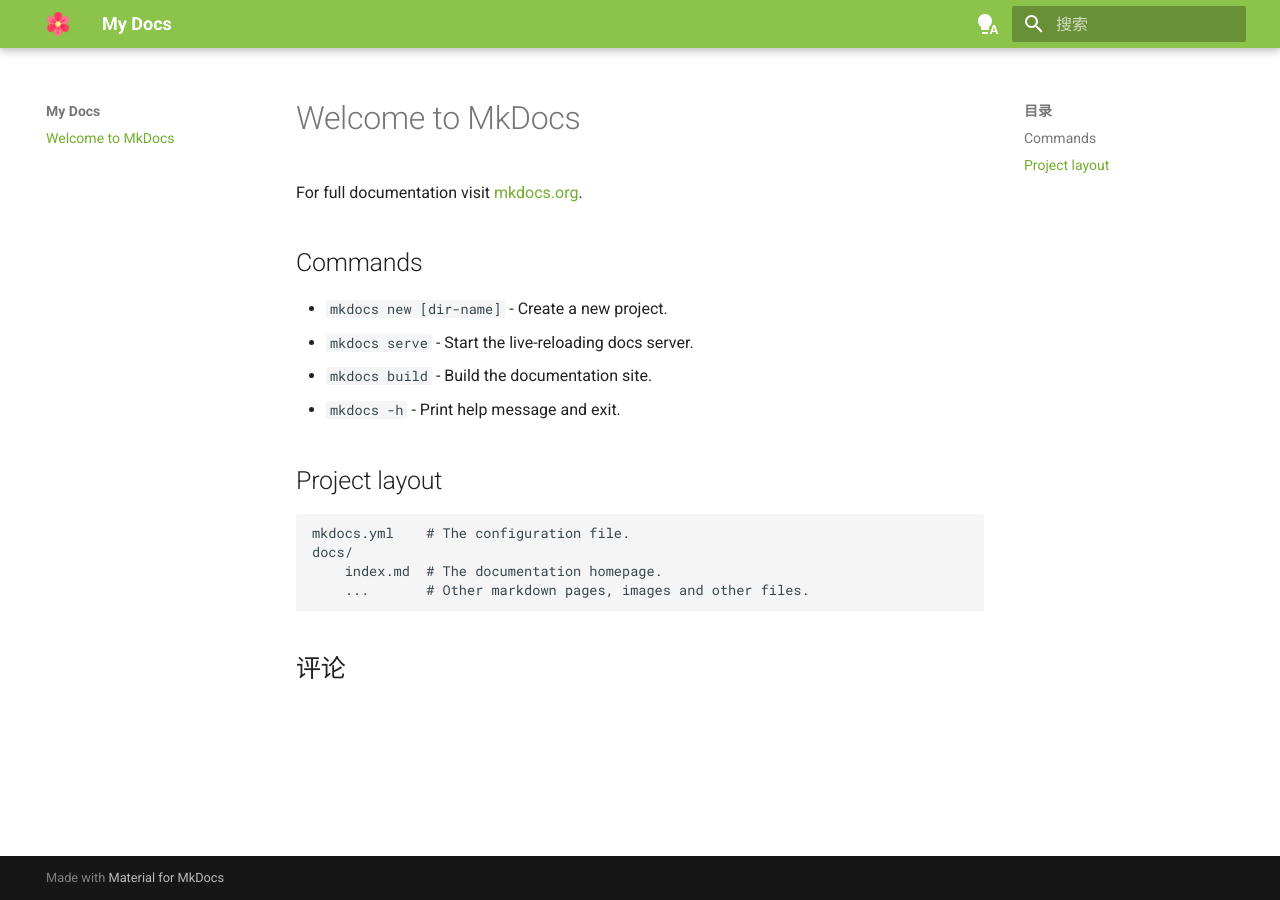
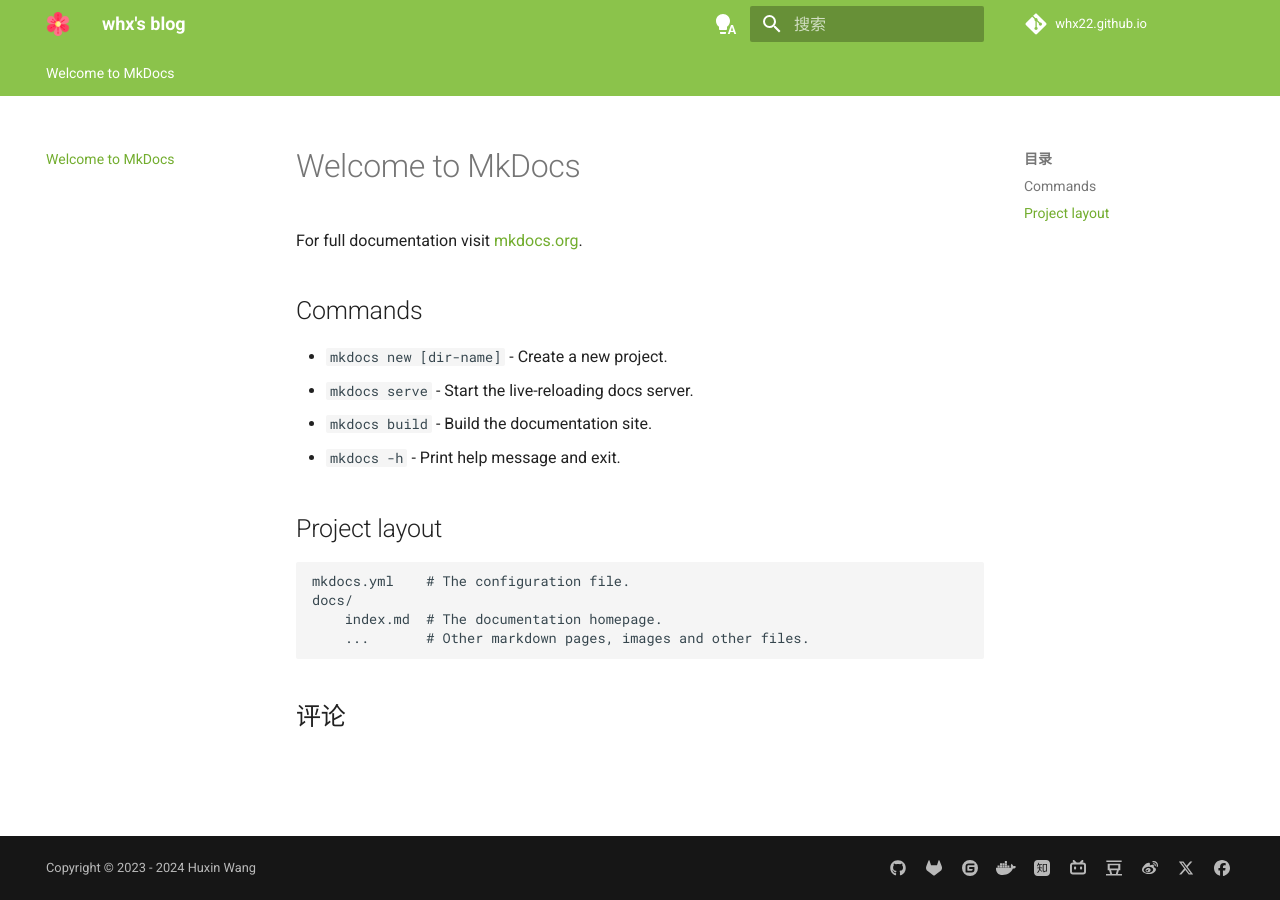
Before and after one commit to whx22/whx22.github.io, an MkDocs documentation site: the page built from docs/index.md, in a window 1280 px wide. Built offline with MkDocs 1.6.1 and Material for MkDocs 9.7.7, drawn with Linux system fonts in a browser that asks for light colours; comment, search, counter and statistics services are not loaded.

Commit message:
Adding configuration information
Setting up site naviation
Setting up site search
Setting up the header
Setting up the footer
Adding a git repository

```diff
--- a/mkdocs.yml
+++ b/mkdocs.yml
@@ -1,4 +1,4 @@
-site_name: My Docs
+site_name: whx's blog
 theme:
   # Type of theme
   name: material
@@ -10,7 +10,7 @@
       - media: "(prefers-color-scheme)"
         toggle:
           icon: material/lightbulb-auto
-          name: 切换到光亮模式
+          name: '切换到光亮模式'
 
       # Palette toggle for light mode
       - media: "(prefers-color-scheme: light)"
@@ -19,7 +19,7 @@
         accent: light green
         toggle:
           icon: material/lightbulb
-          name: 切换到黑暗模式
+          name: '切换到黑暗模式'
 
       # Palette toggle for dark modex
       - media: "(prefers-color-scheme: dark)"
@@ -28,7 +28,7 @@
         accent: green
         toggle:
           icon: material/lightbulb-outline
-          name: 切换到跟随系统模式
+          name: '切换到跟随系统模式'
   # Change the language
   language: zh
   # Change the logo and icons
@@ -37,8 +37,73 @@
   icon:
     previous: fontawesome/solid/angle-left
     next: fontawesome/solid/angle-right
-# Google Analytics
+    repo: fontawesome/brands/git-alt
+  # features for the theme
+  features:
+    - navigation.tabs
+    - navigation.sections
+    - navigation.expand
+    - navigation.path
+    - navigation.indexes
+    - navigation.top
+    - search.suggest
+    - search.highlight
+    - search.share
+    - header.autohide
+    - announce.dismiss
+    - navigation.footer
+# extra
 extra:
+  # Google Analytics
   analytics:
     provider: google
     property: G-XQS5RE61EZ
+  # Social links
+  social:
+    - icon: fontawesome/brands/github
+      link: https://github.com/whx22
+      name: Github
+    - icon: fontawesome/brands/gitlab
+      link: https://gitlab.com/whx2
+      name: Gitlab
+    - icon: simple/gitee
+      link: https://gitee.com/whx2
+      name: Gitee
+    - icon: fontawesome/brands/docker
+      link: https://hub.docker.com/u/whx22
+      name: Docker
+    - icon: simple/zhihu
+      link: https://www.zhihu.com/people/qi-di-zhe-10
+      name: '知乎'
+    - icon: fontawesome/brands/bilibili
+      link: https://space.bilibili.com/441050978
+      name: Bilibili
+    - icon: simple/douban
+      link: https://www.douban.com/people/259113304/?_i=7667476jYZrZ85
+      name: '豆瓣'
+    - icon: fontawesome/brands/weibo
+      link: https://weibo.com/u/7738333047
+      name: '微博'
+    - icon: fontawesome/brands/x-twitter
+      link: https://twitter.com/whx1214774
+      name: X
+    - icon: fontawesome/brands/facebook
+      link: https://facebook.com
+      name: Facebook
+  # Generator notice
+  generator: false
+
+# Plugins
+plugins:
+  # Build-in search plugin
+  - search
+  # Build-in offline plugin
+  - offline
+
+
+copyright: Copyright &copy; 2023 - 2024 Huxin Wang
+
+repo_url: https://github.com/whx22/whx22.github.io
+repo_name: whx22.github.io
+
+markdown_extensions:
```
